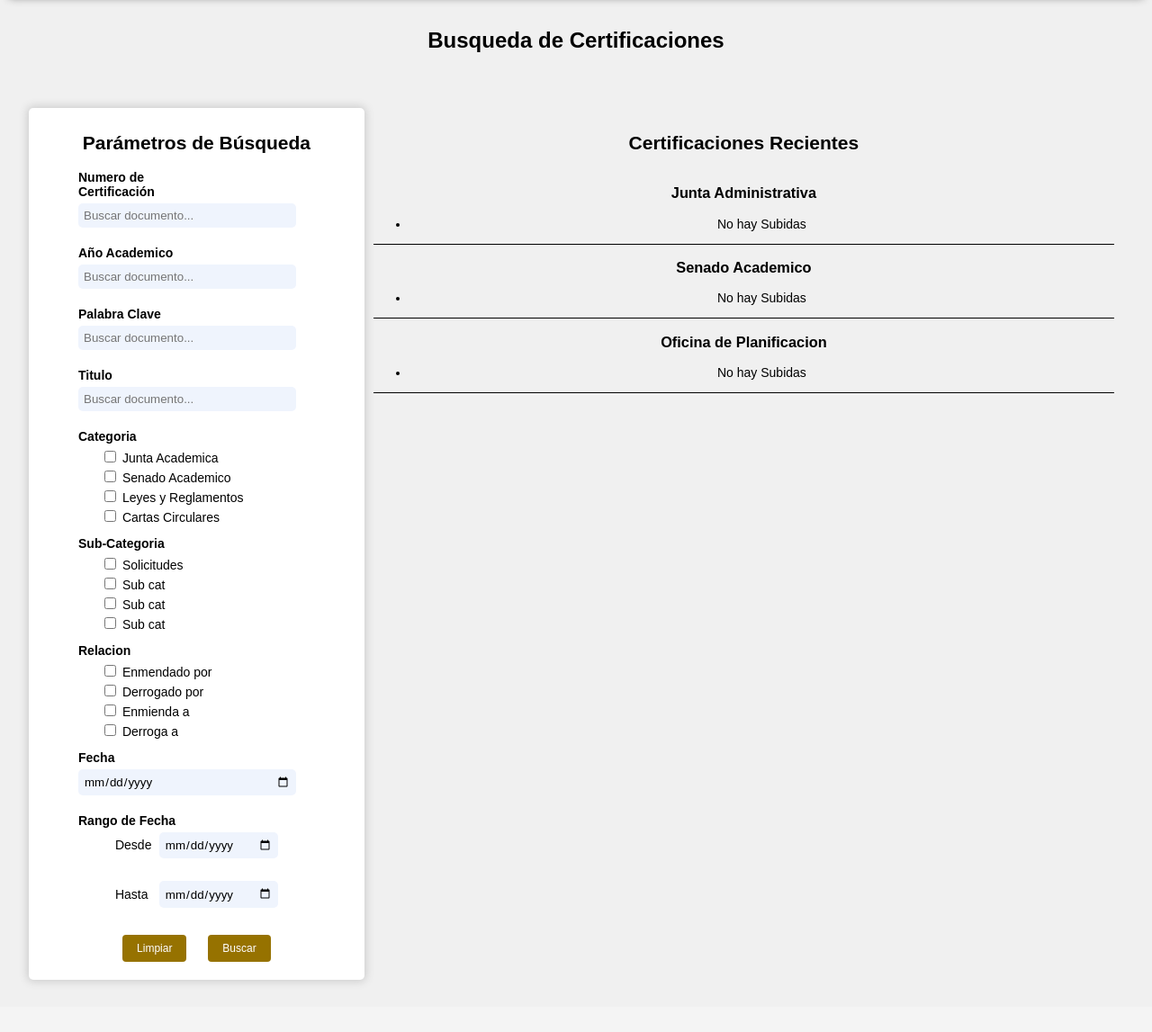
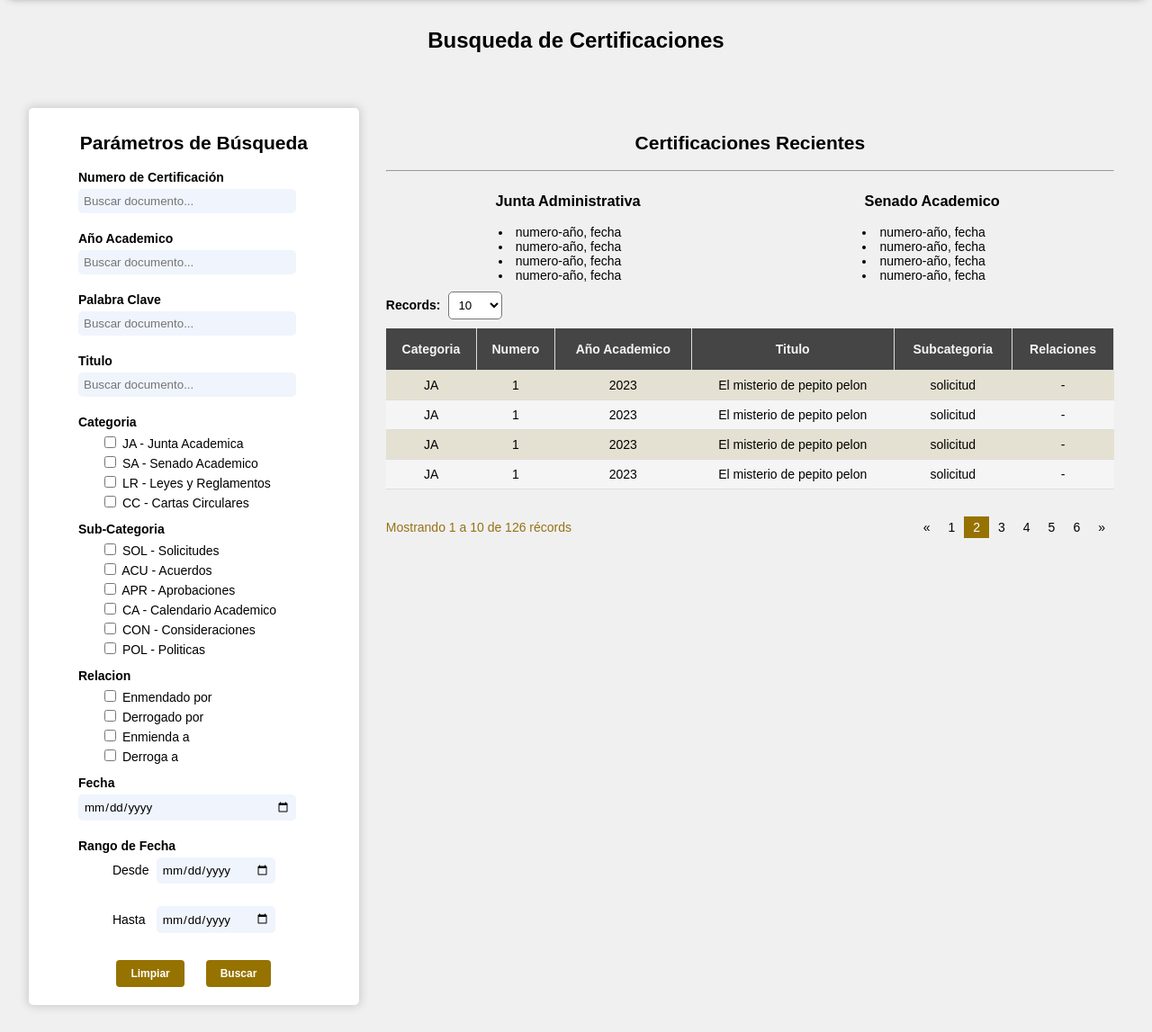
Before and after one commit to Mary0711/Normateca-Prototype, a PHP site: page / in a window 1280 px wide. Shown: the part 127-1274 px from the top of the page at 90% size. Before the commit the page ends 1221 px from the top, so only its background shows below. Run offline with PHP 8.4, Linux system fonts and the light colour scheme.

Commit message:
pagina index.html terminada(html)

```diff
--- a/assets/css/main.css
+++ b/assets/css/main.css
@@ -78,6 +78,7 @@ section {
 
   display: flex;
   flex-direction: row;
+  gap: 20px;
   justify-content: center;
   align-items: stretch;
   padding: 10px;
@@ -114,7 +115,7 @@ label {
 
 .search > label {
   display: block;
-  width: 110px;
+  width: 100%;
   font-size: 14px;
   text-align: start;
 }
@@ -139,6 +140,11 @@ label {
   cursor: pointer;
   font-size: 12px;
   margin: 10px;
+  font-weight: bold;
+}
+
+.firstBox button:hover {
+  background-color: #b0922e;
 }
 
 .filters {
@@ -177,13 +183,162 @@ input[type="checkbox"] {
 }
 
 .recents {
-  display: grid;
-  grid-template-rows: repeat(3, auto);
+  display: flex;
 }
 
-.recents > div {
-  border-bottom: 1px solid black;
+.recents p {
+  color: black;
+}
+
+.recents ul li {
+  list-style: none;
+  margin-left: -50px;
+}
+
+.JA {
+  flex-basis: 50%;
+}
+
+.JA li,
+.SA li {
+  text-align: start;
+  margin-left: 125px;
+}
+
+.SA {
+  flex-basis: 50%;
+}
+
+.results {
+  text-align: start;
+}
+
+.results table {
+  width: 100%;
+  border-collapse: collapse;
+}
+
+.results th,
+.results td {
+  padding: 8px;
+  text-align: center;
+  border-bottom: 1px solid #ddd;
+}
+
+.results th {
+  background-color: #454545;
+  color: whitesmoke;
+  height: 30px;
+  border-right: 1px solid #ddd; /* Add this line to create a division between header cells */
+}
+.results tr:nth-child(odd) {
+  background-color: rgba(
+    228,
+    223,
+    206,
+    0.866
+  ); /* Add this line to create striped rows */
+}
+
+.results tr:nth-child(even) {
+  background-color: whitesmoke; /* Add this line to create striped rows */
+}
+
+.results tr:hover {
+  background-color: #f5f5f5;
+}
+
+.results label {
+  width: 100%;
+  font-size: 14px;
+  text-align: start;
+  margin-right: 5px;
+}
+
+.results select {
+  margin-top: 5px;
+  padding: 6px;
+  border-radius: 5px;
+  margin-top: 10px;
+  margin-bottom: 10px;
+  width: 60px;
+  background-color: #ffffff;
+}
+
+.pagination {
+  display: inline-block;
+}
+
+.pagination a {
+  color: black;
+  float: left;
+  padding: 4px 10px;
+  text-decoration: none;
+}
+
+.pagination a.active {
+  background-color: #967200;
+  color: white;
+}
+
+.pagination a:hover:not(.active) {
+  background-color: #ddd;
+}
+
+.table-aditional > p {
+  color: #967216;
+}
+
+.table-aditional {
+  display: flex;
+  justify-content: space-between;
+  align-items: center;
+  margin-top: 20px;
 }
 
 @media (max-width: 760px) {
+  section {
+    flex-direction: column-reverse;
+    width: 65%;
+  }
+
+  .search {
+    display: flex;
+    flex-wrap: wrap;
+    margin: 25px;
+  }
+
+  .search > label,
+  .search > input {
+    width: 100%;
+    margin-bottom: 10px;
+  }
+
+  .dates > label,
+  .dates > input {
+    width: 100%;
+    margin-left: 35px;
+    margin-bottom: 10px;
+  }
+
+  .recents li {
+    margin-left: 35px;
+  }
 }
+
+@media (max-width: 580px) {
+  .recents {
+    display: flex;
+    flex-direction: column;
+  }
+
+  .recents li {
+    margin-left: 75px;
+  }
+}
+
+@media (max-width: 900px) {
+  .recents li {
+    margin-left: 20px;
+  }
+}
--- a/index.html
+++ b/index.html
@@ -19,7 +19,7 @@
     </div>
 
     <main>
-      <section class="container">
+      <section>
         <div class="firstBox">
           <div>
             <h2>Parámetros de Búsqueda</h2>
@@ -37,25 +37,29 @@
               <label>Categoria</label>
               <div class="filters">
                 <input type="checkbox" name="Junta Academica" />
-                <label>Junta Academica</label><br />
+                <label>JA - Junta Academica</label><br />
                 <input type="checkbox" name="Junta Academica" />
-                <label>Senado Academico</label><br />
+                <label>SA - Senado Academico</label><br />
                 <input type="checkbox" name="Junta Academica" />
-                <label>Leyes y Reglamentos</label><br />
+                <label>LR - Leyes y Reglamentos</label><br />
                 <input type="checkbox" name="Junta Academica" />
-                <label>Cartas Circulares</label><br />
+                <label>CC - Cartas Circulares</label><br />
               </div>
 
               <label>Sub-Categoria</label>
               <div class="filters">
                 <input type="checkbox" name="Junta Academica" />
-                <label>Solicitudes</label><br />
+                <label>SOL - Solicitudes</label><br />
                 <input type="checkbox" name="Junta Academica" />
-                <label>Sub cat</label><br />
+                <label>ACU - Acuerdos</label><br />
                 <input type="checkbox" name="Junta Academica" />
-                <label>Sub cat</label><br />
+                <label>APR - Aprobaciones</label><br />
                 <input type="checkbox" name="Junta Academica" />
-                <label>Sub cat</label><br />
+                <label>CA - Calendario Academico</label><br />
+                <input type="checkbox" name="Junta Academica" />
+                <label>CON - Consideraciones</label><br />
+                <input type="checkbox" name="Junta Academica" />
+                <label>POL - Politicas</label><br />
               </div>
 
               <label>Relacion</label>
@@ -87,24 +91,89 @@
         <div class="lastBox">
           <div>
             <h2>Certificaciones Recientes</h2>
+            <hr />
             <div class="recents">
-              <div>
+              <div class="JA">
                 <h3>Junta Administrativa</h3>
-                <ul>
-                  <li>No hay Subidas</li>
-                </ul>
+                <li>numero-año, fecha</li>
+                <li>numero-año, fecha</li>
+                <li>numero-año, fecha</li>
+                <li>numero-año, fecha</li>
               </div>
-              <div>
+              <div class="SA">
                 <h3>Senado Academico</h3>
-                <ul>
-                  <li>No hay Subidas</li>
-                </ul>
+                <li>numero-año, fecha</li>
+                <li>numero-año, fecha</li>
+                <li>numero-año, fecha</li>
+                <li>numero-año, fecha</li>
               </div>
-              <div>
-                <h3>Oficina de Planificacion</h3>
-                <ul>
-                  <li>No hay Subidas</li>
-                </ul>
+            </div>
+          </div>
+
+          <div class="results">
+            <label for="records">Records:</label>
+            <select id="records" name="records">
+              <option value="option1">10</option>
+              <option value="option2">25</option>
+              <option value="option3">50</option>
+              <option value="option4">100</option>
+            </select>
+
+            <table>
+              <thead>
+                <th>Categoria</th>
+                <th>Numero</th>
+                <th>Año Academico</th>
+                <th>Titulo</th>
+                <th>Subcategoria</th>
+                <th>Relaciones</th>
+              </thead>
+              <tbody>
+                <tr>
+                  <td>JA</td>
+                  <td>1</td>
+                  <td>2023</td>
+                  <td>El misterio de pepito pelon</td>
+                  <td>solicitud</td>
+                  <td>-</td>
+                </tr>
+                <tr>
+                  <td>JA</td>
+                  <td>1</td>
+                  <td>2023</td>
+                  <td>El misterio de pepito pelon</td>
+                  <td>solicitud</td>
+                  <td>-</td>
+                </tr>
+                <tr>
+                  <td>JA</td>
+                  <td>1</td>
+                  <td>2023</td>
+                  <td>El misterio de pepito pelon</td>
+                  <td>solicitud</td>
+                  <td>-</td>
+                </tr>
+                <tr>
+                  <td>JA</td>
+                  <td>1</td>
+                  <td>2023</td>
+                  <td>El misterio de pepito pelon</td>
+                  <td>solicitud</td>
+                  <td>-</td>
+                </tr>
+              </tbody>
+            </table>
+            <div class="table-aditional">
+              <p>Mostrando 1 a 10 de 126 récords</p>
+              <div class="pagination">
+                <a href="#">&laquo;</a>
+                <a href="#">1</a>
+                <a class="active" href="#">2</a>
+                <a href="#">3</a>
+                <a href="#">4</a>
+                <a href="#">5</a>
+                <a href="#">6</a>
+                <a href="#">&raquo;</a>
               </div>
             </div>
           </div>
```
